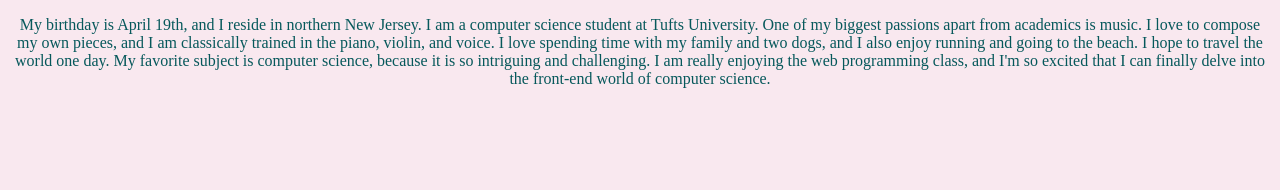
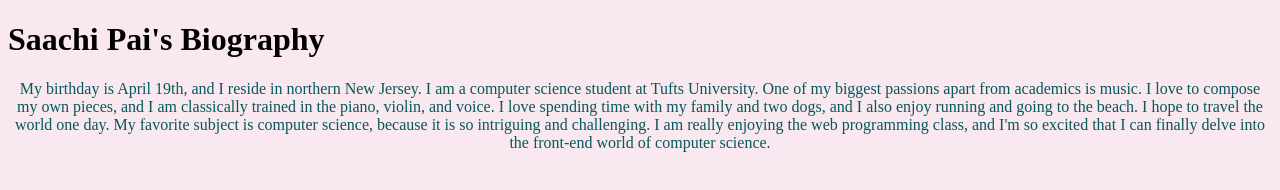
Before and after one commit to saachipai/saachipai.github.io, a plain HTML site: page bio.html in a window 1280 px wide. Drawn offline with Linux system fonts and the light colour scheme.

```diff
--- a/bio.html
+++ b/bio.html
@@ -5,6 +5,8 @@
 	<link rel="stylesheet" type="text/css" href="style.css">
 
 <title> Saachi Pai's Biography </title>
+
+<h1> Saachi Pai's Biography </h1>
 
 </head>
 <body>
```
